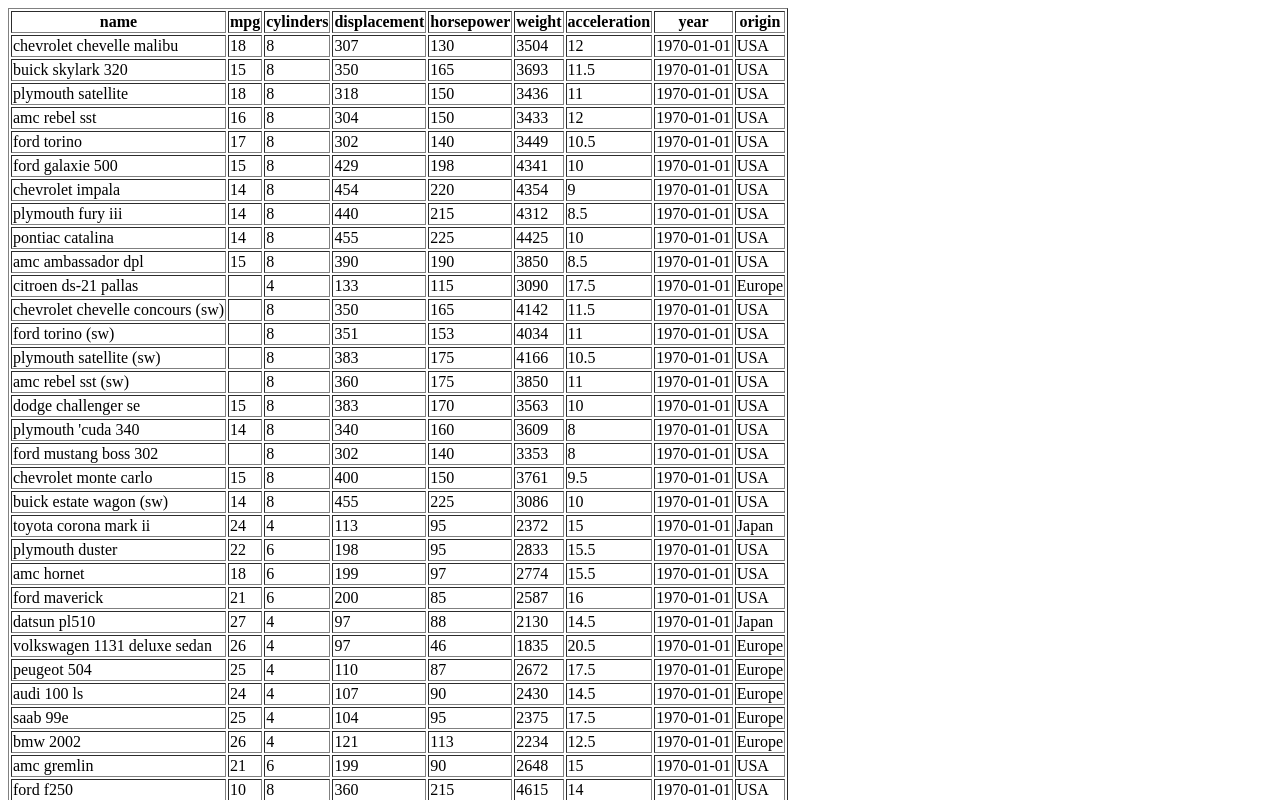
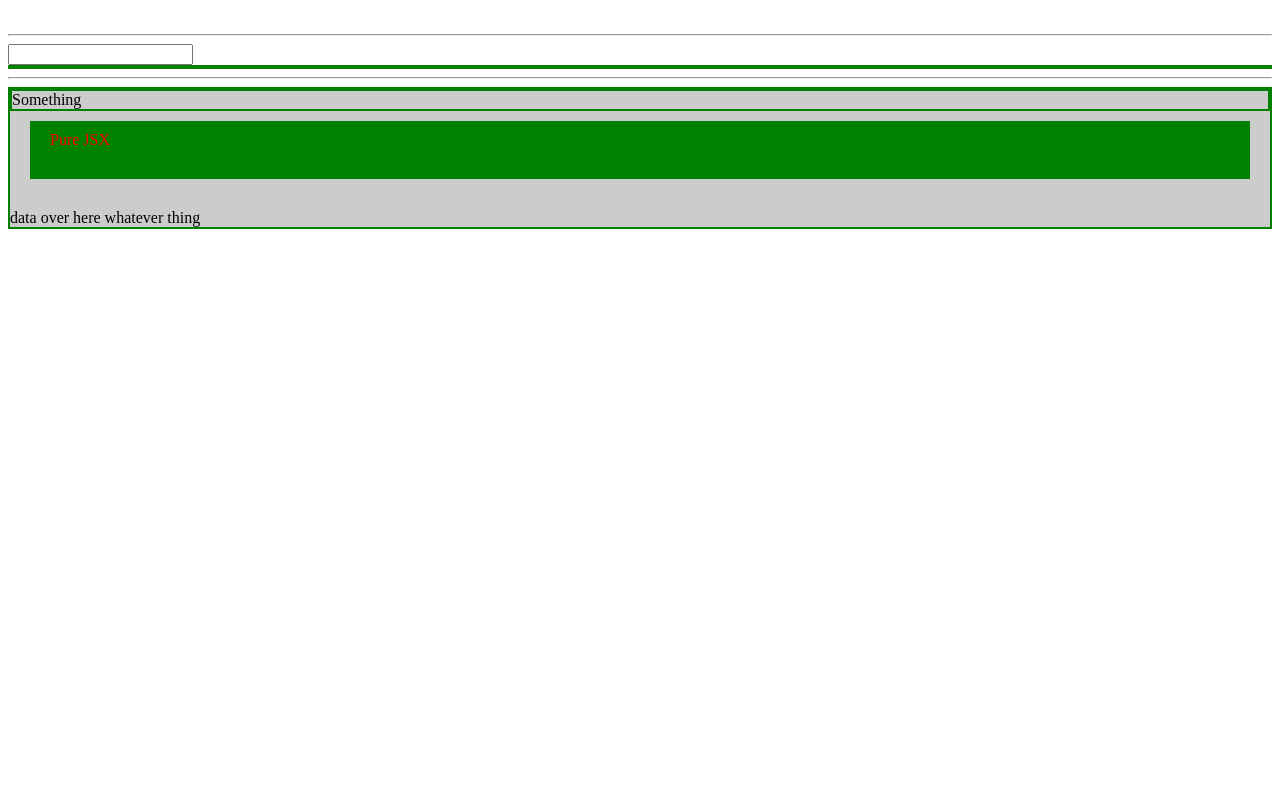
Before and after one commit to azizali/react-starbucks, a React (Create React App) app: page / in a window 1280 px wide. Shown: the top 800 px of the page. Built offline with nearby package versions, Linux system fonts and the light colour scheme.

Commit message:
Children Prop

```diff
--- a/src/App.jsx
+++ b/src/App.jsx
@@ -1,8 +1,23 @@
 import React from 'react';
-import CarList from './CarList';
+import Box from './Box';
+// import Header from './Header';
+import Footer from './Footer';
 
 export default function App(){
   return (
-    <CarList />
+    <div>
+      <br />
+      <hr />
+      <input />
+      <Box />
+      <hr />
+      <Box>
+        <Box children="Something" />
+        {/* <Header /> */}
+        <Footer />
+        data over here
+        whatever thing
+      </Box>
+    </div>
   )
 }
--- /dev/null
+++ b/src/Box.jsx
@@ -0,0 +1,13 @@
+import React from 'react';
+
+export default function Box(props){
+  console.log(props)
+  return (
+    <div style={{
+      border: '2px solid green',
+      backgroundColor: '#ccc'
+    }}>
+      {props.children}
+    </div>
+  )
+}
```
